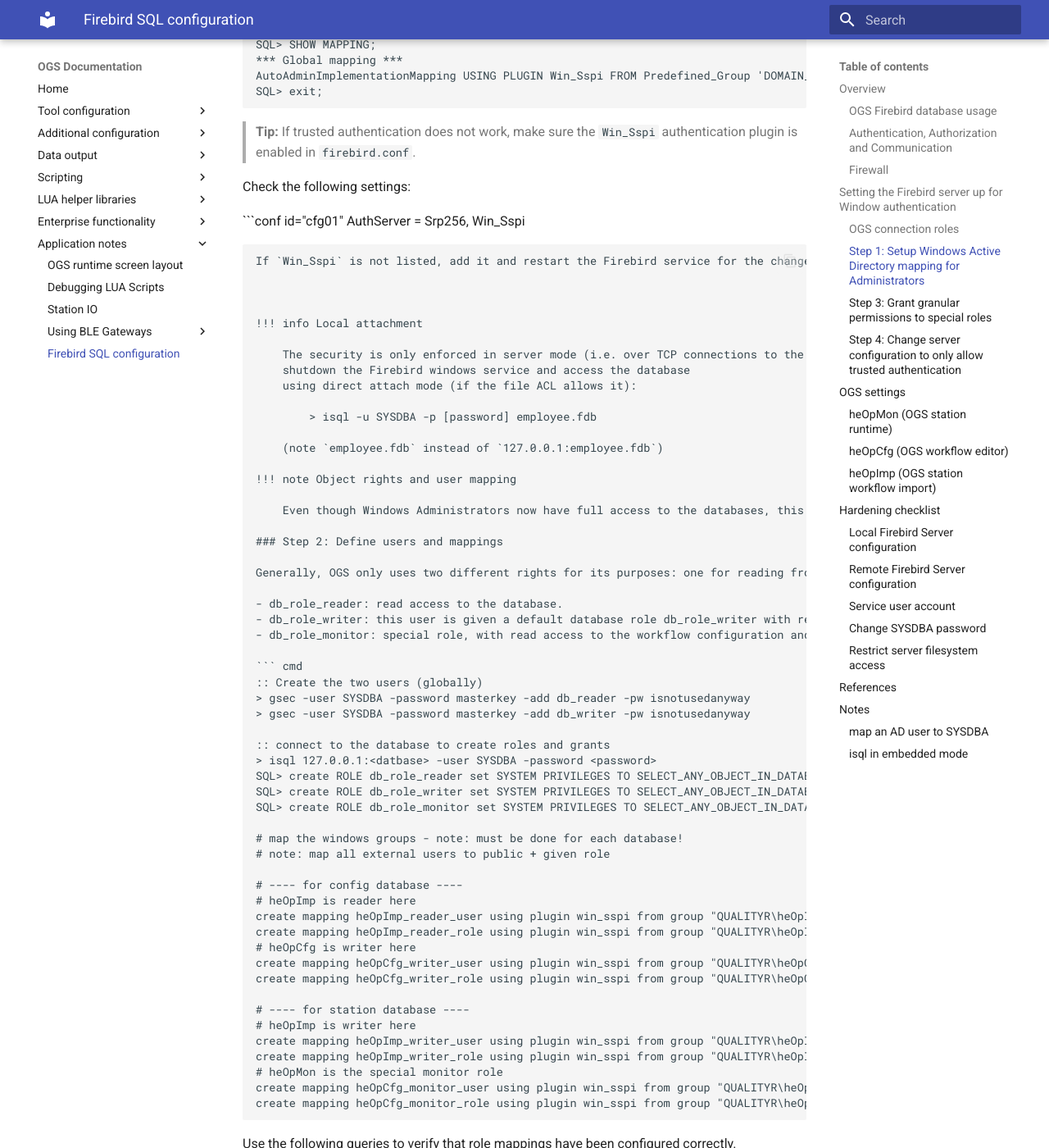
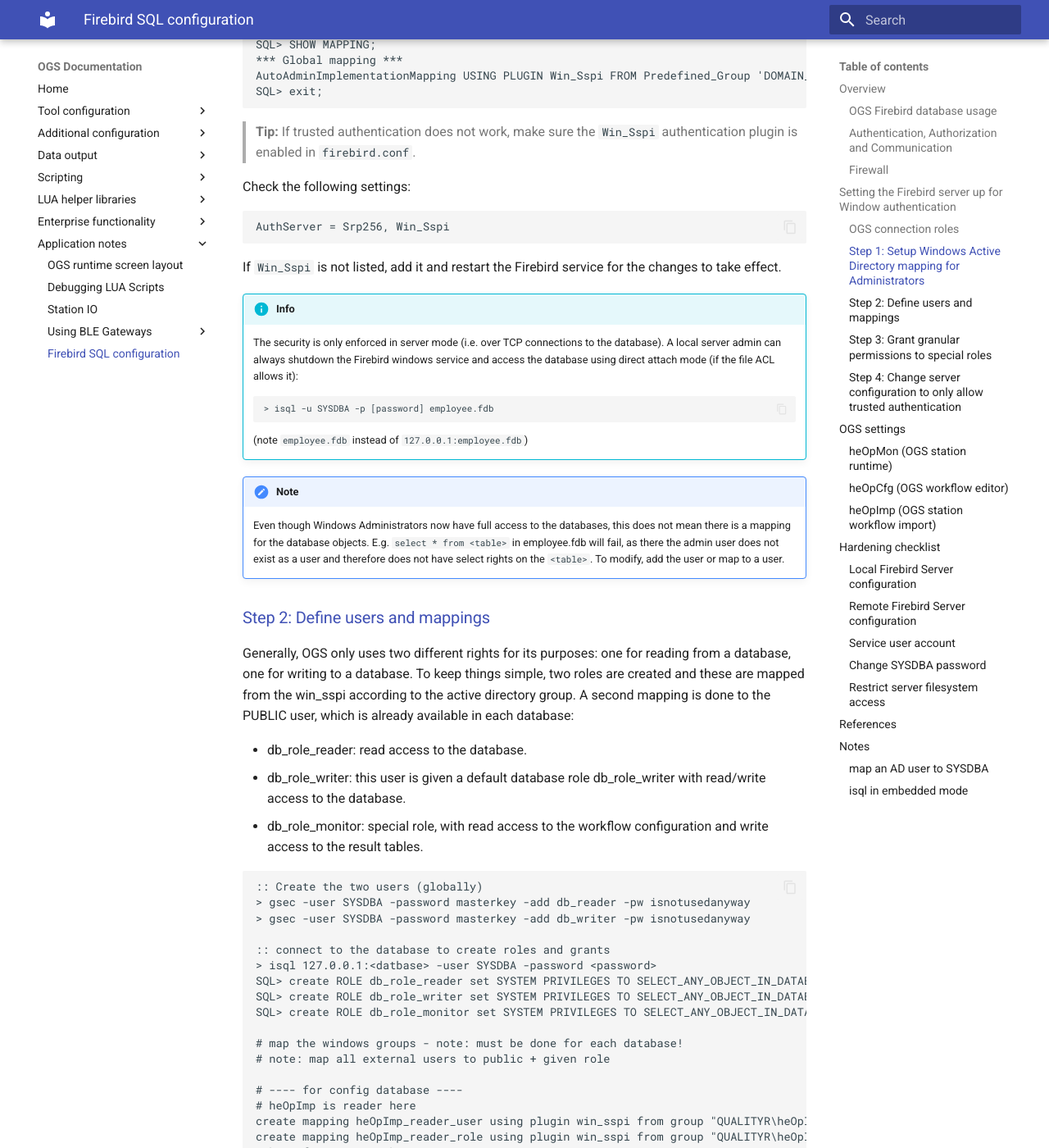
Before and after one commit to haller-erne/ogs, an MkDocs documentation site: the page built from docs/appnotes/firebird-security.md, in a window 1280 px wide and 1400 px high, scrolled down 3009 px. Shown: the whole window at 82% size. Built offline with MkDocs 1.6.1 and Material for MkDocs 9.7.7, drawn with Linux system fonts in a browser that asks for light colours; some of the changed text lies outside the part shown.

Commit message:
Fixed text layout

````diff
--- a/docs/appnotes/firebird-security.md
+++ b/docs/appnotes/firebird-security.md
@@ -105,7 +105,7 @@
 
 Check the following settings:
 
-```conf id="cfg01"
+``` cmd
 AuthServer = Srp256, Win_Sspi
 ```
 
@@ -170,7 +170,7 @@
 
 Check existing roles and their system privileges:
 
-```sql id="a1b2c3"
+``` cmd
 SELECT
   TRIM(RDB$ROLE_NAME) AS ROLE_NAME,
   RDB$SYSTEM_PRIVILEGES
@@ -179,7 +179,7 @@
 
 Check authentication mappings (e.g., Windows group → database role):
 
-```sql id="d4e5f6"
+``` cmd
 SELECT
   TRIM(RDB$MAP_NAME) AS MAPPING_NAME,
   TRIM(RDB$MAP_FROM) AS WINDOWS_GROUP,
````
